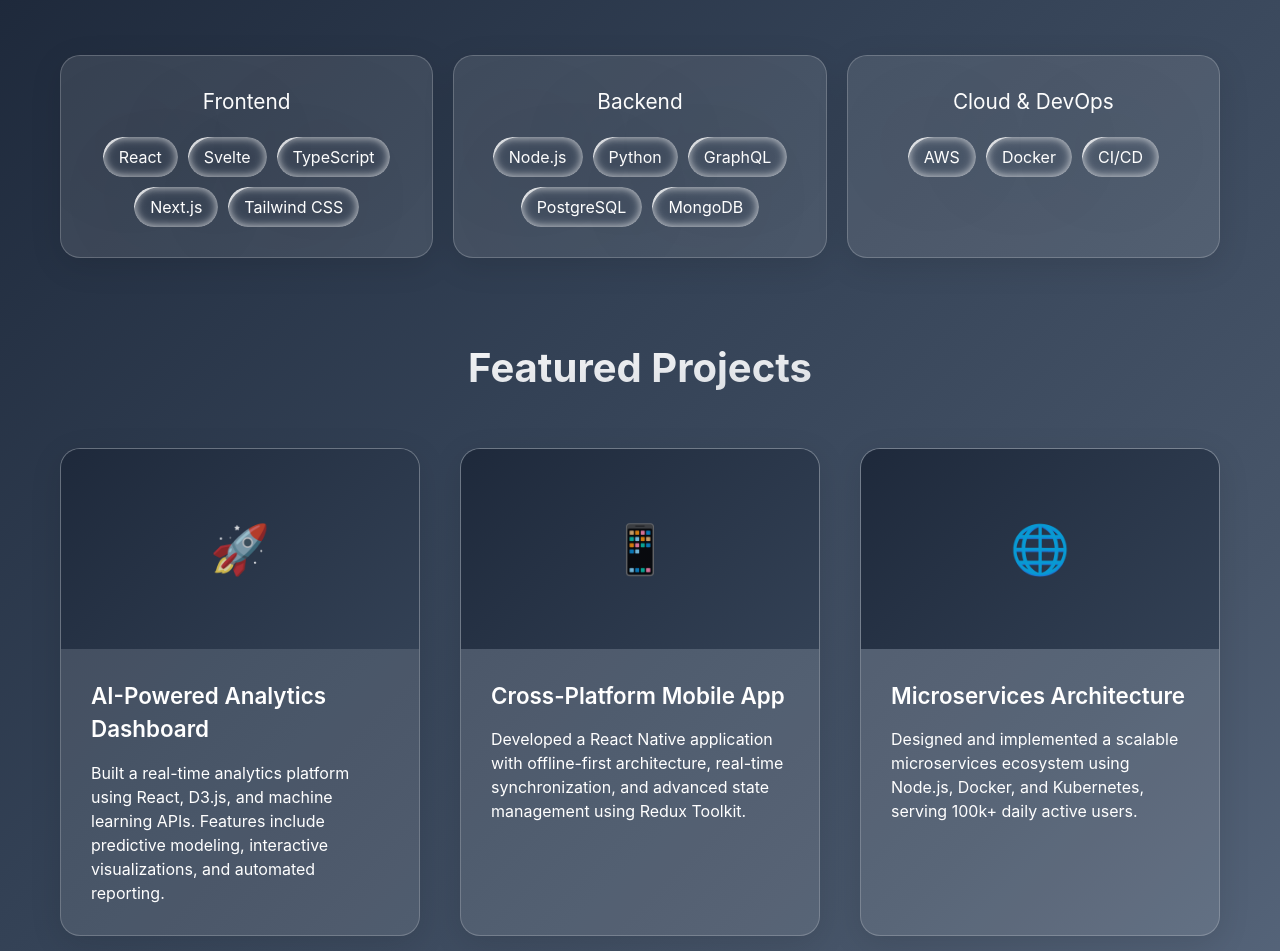
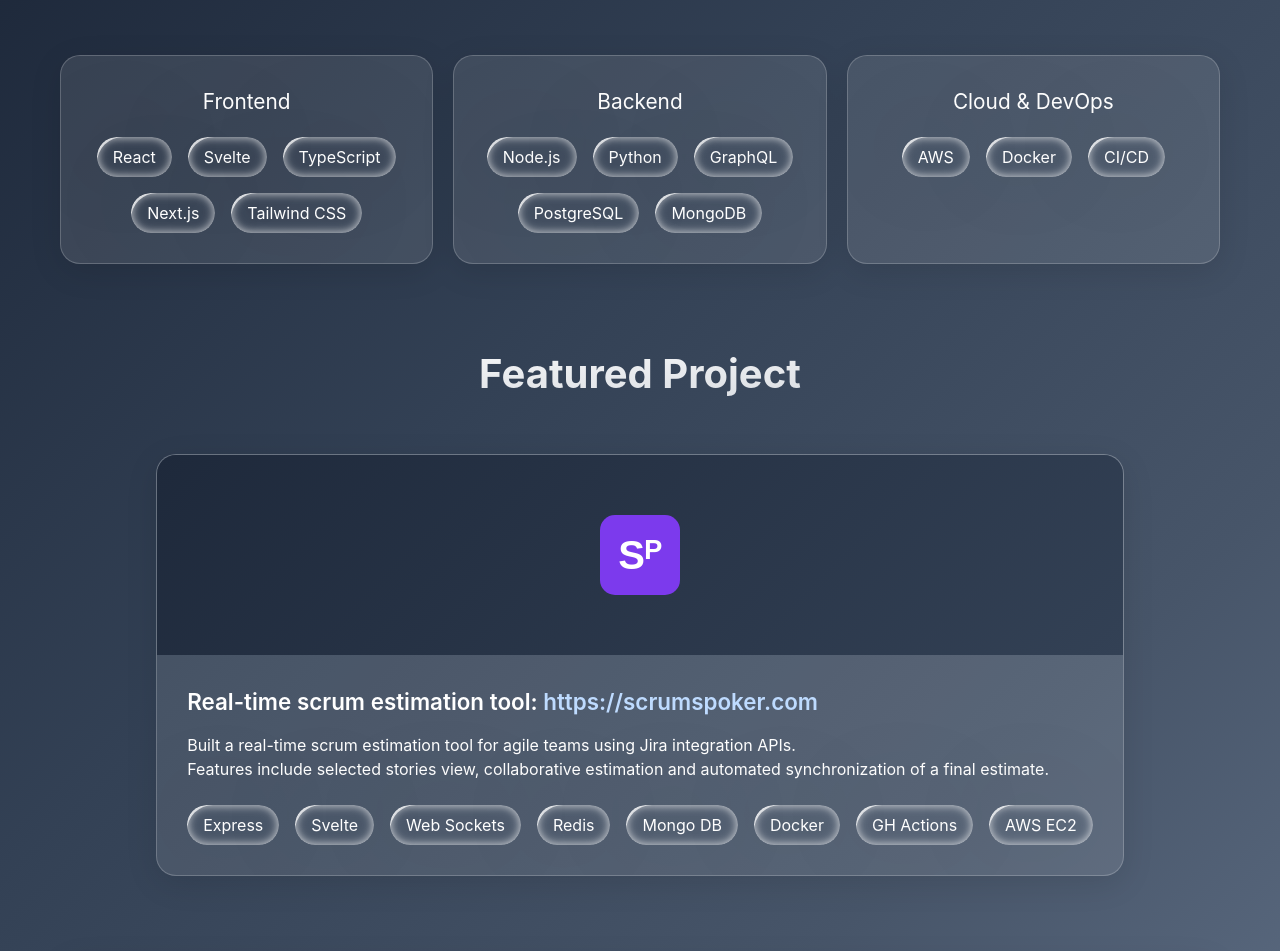
Before and after one commit to faradzh/portfolio, a Next.js app: page / in a window 1280 px wide. Shown: the part 921-1872 px from the top of the page. Built offline with nearby package versions, Linux system fonts and the light colour scheme.

Commit message:
chore: improve projects section

```diff
--- a/app/globals.css
+++ b/app/globals.css
@@ -248,13 +248,6 @@
   color: #fff;
 }
 
-.skill-tags {
-  display: flex;
-  flex-wrap: wrap;
-  gap: 10px;
-  justify-content: center;
-}
-
 .skill-tag {
   padding: 8px 16px;
   background: rgba(255, 255, 255, 0.2);
@@ -273,12 +266,6 @@
   display: grid;
   grid-template-columns: repeat(auto-fit, minmax(350px, 1fr));
   gap: 40px;
-}
-
-.project-card {
-  padding: 0;
-  overflow: hidden;
-  transition: all 0.3s ease;
 }
 
 .project-card:hover {
--- a/components/Projects.tsx
+++ b/components/Projects.tsx
@@ -1,40 +1,62 @@
+import Image from "next/image";
+
+import { Card } from "./Card";
+
 export default function Projects() {
   return (
     <section id="projects" className="mb-[80px] fade-in">
       <h2 className="text-[2.5rem] font-bold text-center mb-[50px] bg-gradient-to-br from-white to-gray-300 bg-clip-text text-transparent">
-        Featured Projects
+        Featured Project
       </h2>
-      <div className="projects-grid">
-        <div className="glass project-card">
-          <div className="project-image">🚀</div>
+      <div className="flex flex-col items-center gap-8">
+        <div className="glass p-0 overflow-hidden transition-all duration-300 ease-in-out hover:scale-105">
+          <div className="project-image">
+            <Image src="/sp.svg" alt="Scrum Poker" width={80} height={45} />
+          </div>
           <div className="project-content">
-            <h3 className="project-title">AI-Powered Analytics Dashboard</h3>
-            <p>
-              Built a real-time analytics platform using React, D3.js, and
-              machine learning APIs. Features include predictive modeling,
-              interactive visualizations, and automated reporting.
+            <h3 className="project-title">
+              Real-time scrum estimation tool:{" "}
+              <a
+                target="_blank"
+                href="https://scrumspoker.com"
+                className="text-blue-200 hover:underline"
+              >
+                https://scrumspoker.com
+              </a>
+            </h3>
+            <p className="mb-6">
+              Built a real-time scrum estimation tool for agile teams using Jira
+              integration APIs.
+              <br />
+              Features include selected stories view, collaborative estimation
+              and automated synchronization of a final estimate.
             </p>
-          </div>
-        </div>
-        <div className="glass project-card">
-          <div className="project-image">📱</div>
-          <div className="project-content">
-            <h3 className="project-title">Cross-Platform Mobile App</h3>
-            <p>
-              Developed a React Native application with offline-first
-              architecture, real-time synchronization, and advanced state
-              management using Redux Toolkit.
-            </p>
-          </div>
-        </div>
-        <div className="glass project-card">
-          <div className="project-image">🌐</div>
-          <div className="project-content">
-            <h3 className="project-title">Microservices Architecture</h3>
-            <p>
-              Designed and implemented a scalable microservices ecosystem using
-              Node.js, Docker, and Kubernetes, serving 100k+ daily active users.
-            </p>
+            <div className="flex flex-wrap gap-4 justify-center mt-4">
+              <Card>
+                <span className="py-2! px-4!">Express</span>
+              </Card>
+              <Card>
+                <span className="py-2! px-4!">Svelte</span>
+              </Card>
+              <Card>
+                <span className="py-2! px-4!">Web Sockets</span>
+              </Card>
+              <Card>
+                <span className="py-2! px-4!">Redis</span>
+              </Card>
+              <Card>
+                <span className="py-2! px-4!">Mongo DB</span>
+              </Card>
+              <Card>
+                <span className="py-2! px-4!">Docker</span>
+              </Card>
+              <Card>
+                <span className="py-2! px-4!">GH Actions</span>
+              </Card>
+              <Card>
+                <span className="py-2! px-4!">AWS EC2</span>
+              </Card>
+            </div>
           </div>
         </div>
       </div>
--- a/components/Skills.tsx
+++ b/components/Skills.tsx
@@ -9,7 +9,7 @@
       <div className="skills-container">
         <div className="glass skill-category">
           <h4>Frontend</h4>
-          <div className="skill-tags">
+          <div className="flex flex-wrap gap-4 justify-center">
             <Card>
               <span className="py-2! px-4!">React</span>
             </Card>
@@ -29,7 +29,7 @@
         </div>
         <div className="glass skill-category">
           <h4>Backend</h4>
-          <div className="skill-tags">
+          <div className="flex flex-wrap gap-4 justify-center">
             <Card>
               <span className="py-2! px-4!">Node.js</span>
             </Card>
@@ -49,7 +49,7 @@
         </div>
         <div className="glass skill-category">
           <h4>Cloud & DevOps</h4>
-          <div className="skill-tags">
+          <div className="flex flex-wrap gap-4 justify-center">
             <Card>
               <span className="py-2! px-4!">AWS</span>
             </Card>
```
Also changed, not shown: public/sp.svg (added).
